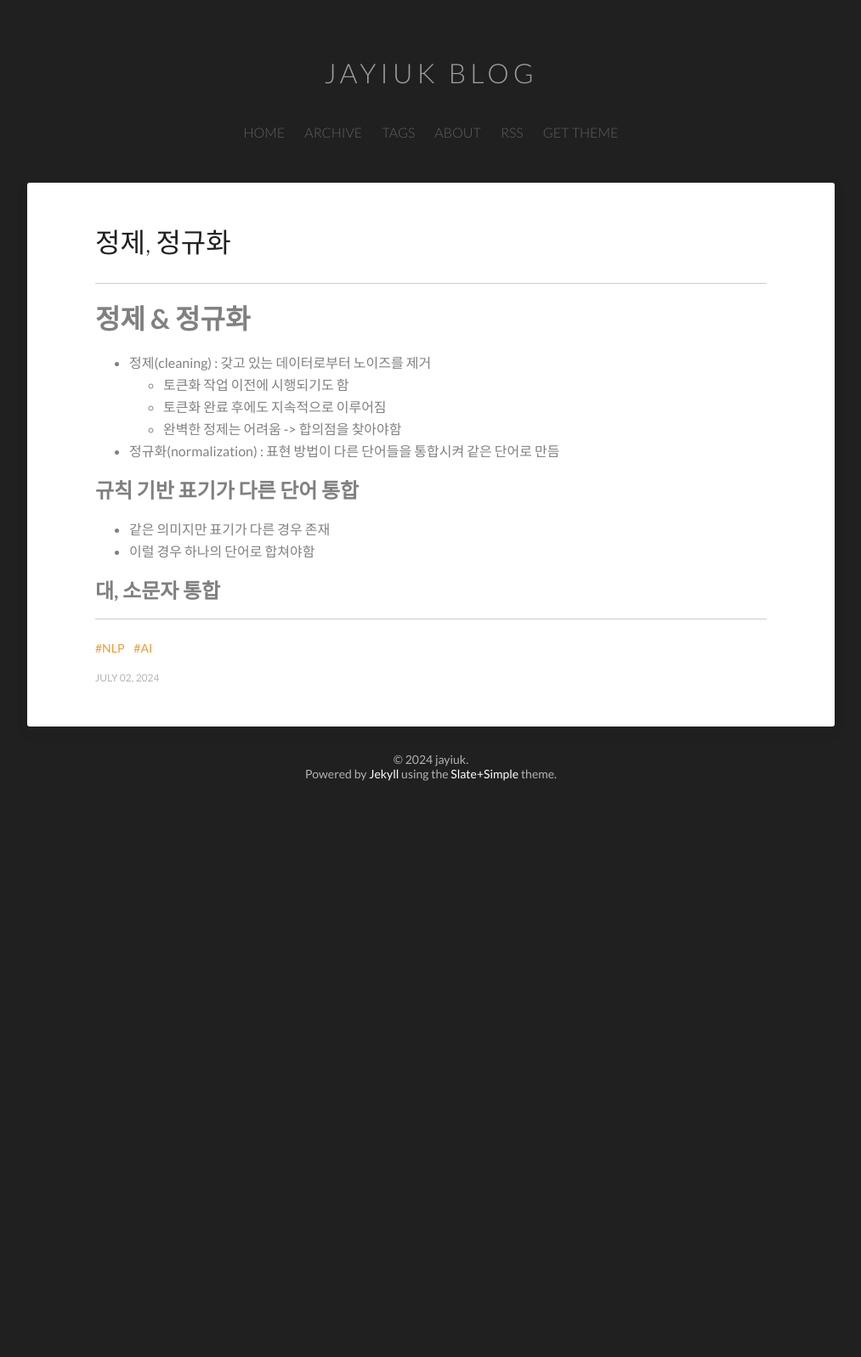
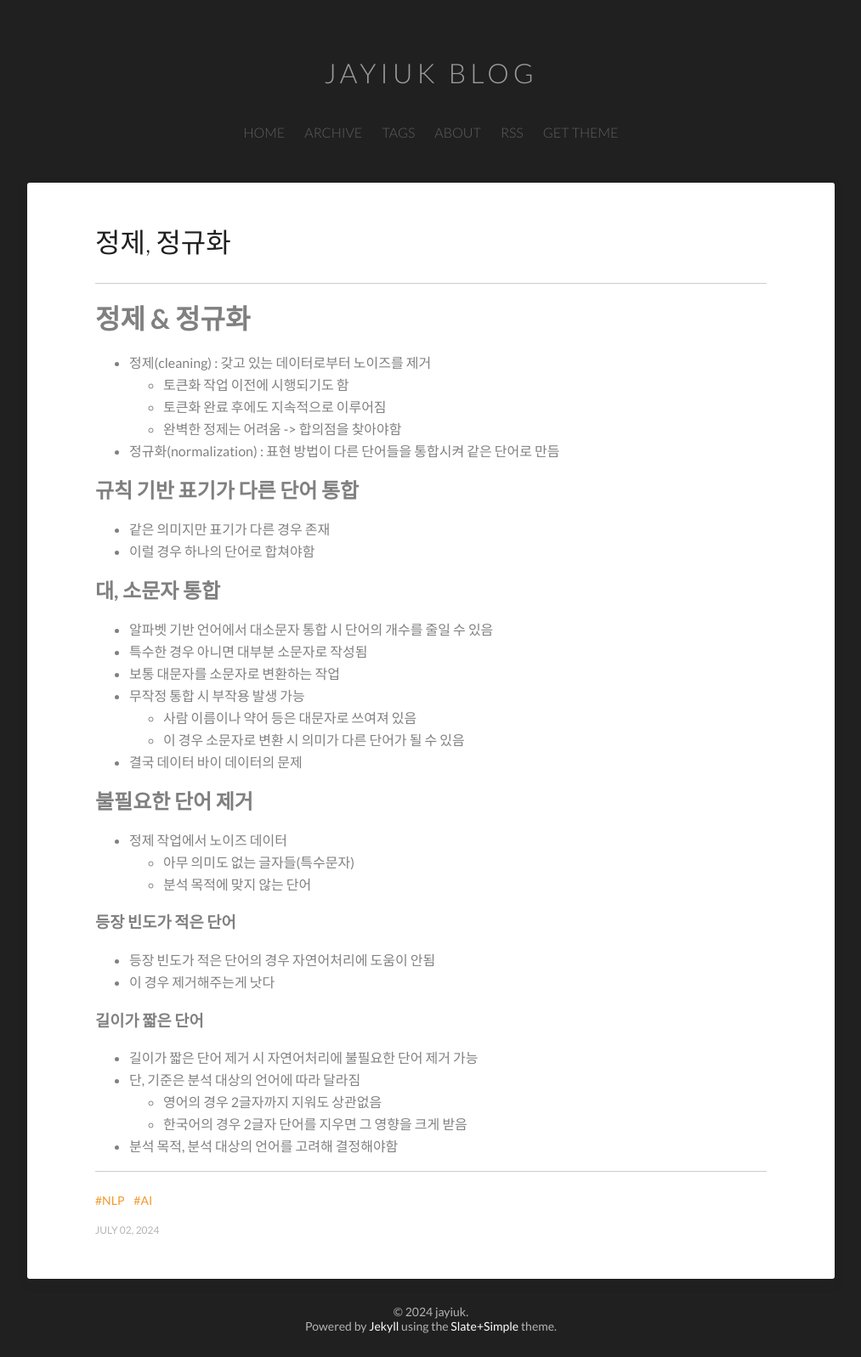
Before and after one commit to jayiuk/jayiuk.github.io, a Jekyll site: the page built from _posts/2024-07-02-cleaning_&_Normalization.md, in a window 1280 px wide. Shown: the whole page at 85% size, without its empty margins (133-1146 px from the left). Built offline with Jekyll 4.4.1, drawn with Linux system fonts in a browser that asks for light colours; comment, search, counter and statistics services are not loaded; before the commit the page ends 947 px from its top, so only the background shows below that.

Commit message:
NLP cleaning & normalization

```diff
--- a/_posts/2024-07-02-cleaning_&_Normalization.md
+++ b/_posts/2024-07-02-cleaning_&_Normalization.md
@@ -19,3 +19,26 @@ date-string : July 02, 2024
 - 이럴 경우 하나의 단어로 합쳐야함
 
 ## 대, 소문자 통합
+- 알파벳 기반 언어에서 대소문자 통합 시 단어의 개수를 줄일 수 있음
+- 특수한 경우 아니면 대부분 소문자로 작성됨
+- 보통 대문자를 소문자로 변환하는 작업
+- 무작정 통합 시 부작용 발생 가능
+  - 사람 이름이나 약어 등은 대문자로 쓰여져 있음
+  - 이 경우 소문자로 변환 시 의미가 다른 단어가 될 수 있음
+- 결국 데이터 바이 데이터의 문제
+
+## 불필요한 단어 제거
+- 정제 작업에서 노이즈 데이터
+  - 아무 의미도 없는 글자들(특수문자)
+  - 분석 목적에 맞지 않는 단어
+
+### 등장 빈도가 적은 단어
+- 등장 빈도가 적은 단어의 경우 자연어처리에 도움이 안됨
+- 이 경우 제거해주는게 낫다
+
+### 길이가 짧은 단어
+- 길이가 짧은 단어 제거 시 자연어처리에 불필요한 단어 제거 가능
+- 단, 기준은 분석 대상의 언어에 따라 달라짐
+  - 영어의 경우 2글자까지 지워도 상관없음
+  - 한국어의 경우 2글자 단어를 지우면 그 영향을 크게 받음
+- 분석 목적, 분석 대상의 언어를 고려해 결정해야함
```
